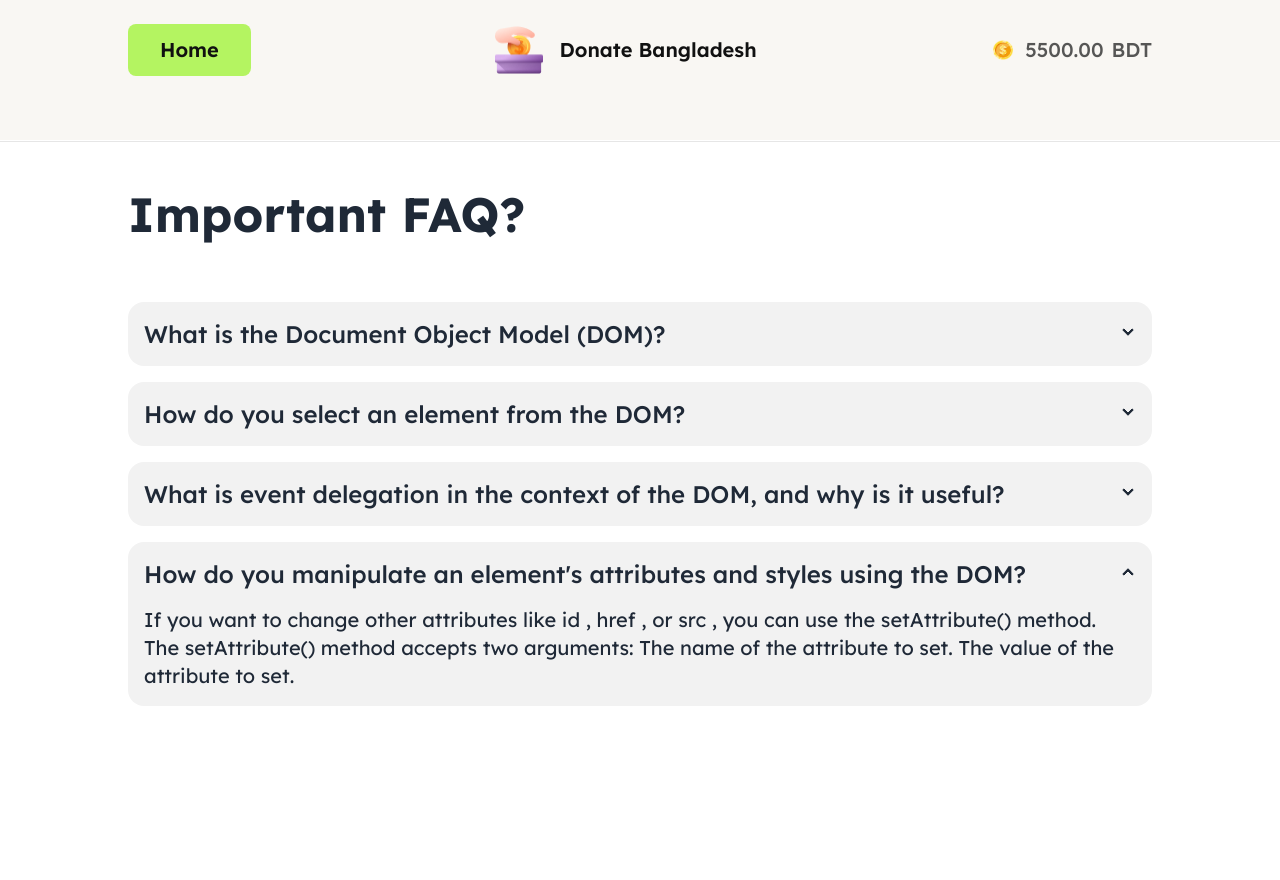
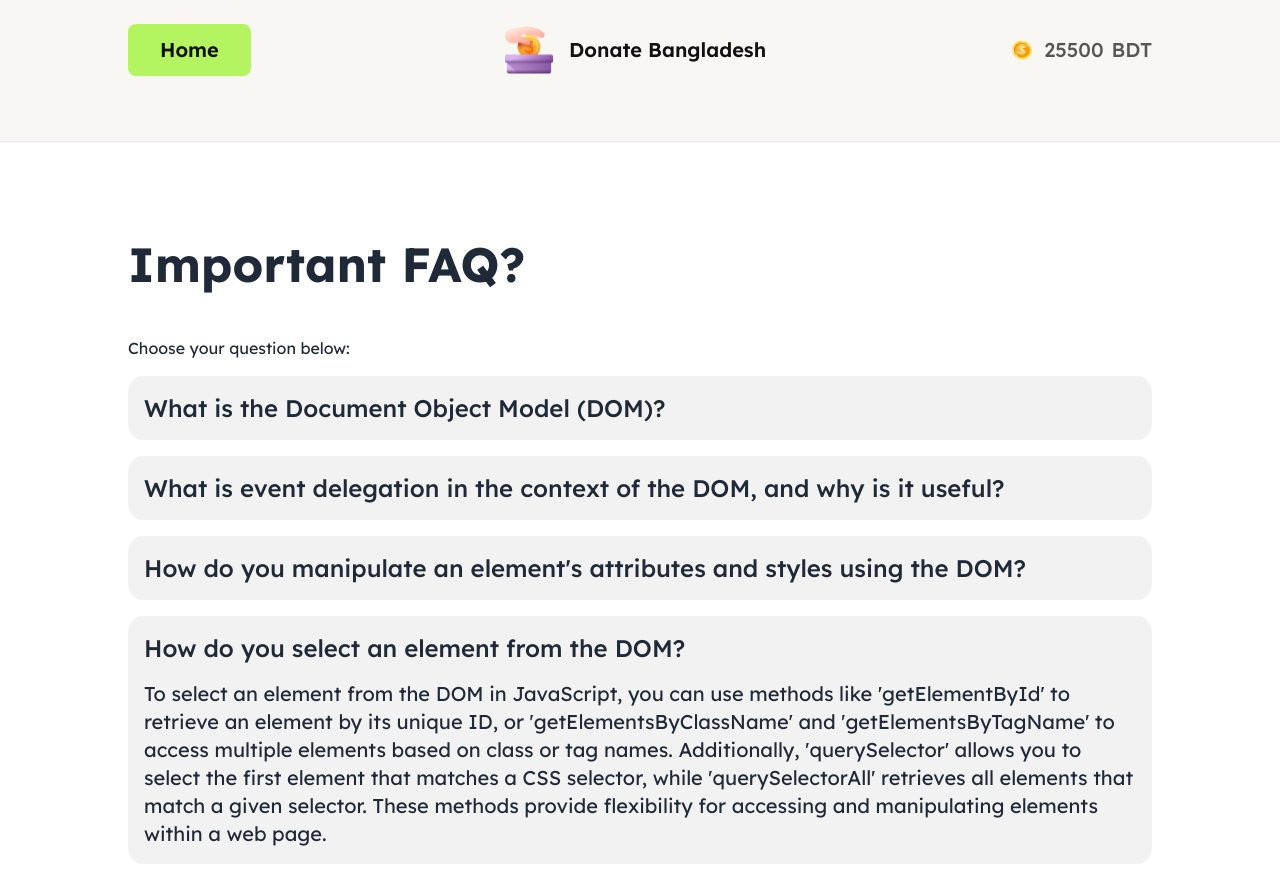
Before and after one commit to sumonbiswas290/assignment-5, a plain HTML site: page blog.html in a window 1280 px wide. Before the commit the page ends 800 px from the top, so only its background shows below. Drawn offline with nearby package versions, Linux system fonts and the light colour scheme.

Commit message:
Finally Done!

```diff
--- a/blog.html
+++ b/blog.html
@@ -12,7 +12,7 @@
 </head>
 
 <body class="lexend">
-  <header class="sticky top-0 pb-[1px] border-b border-solid borderlight">
+  <header class="fixed top-0 left-0 right-0 pb-[1px] border-b border-solid borderlight">
     <div class="logo pl-4 pt-4 md:hidden flex items-center bg-offwhite-blr">
       <img class="h-12 w-12" src="./assets/logo.png" alt="Logo Image">
       <span class="fontdark text-xl font-semibold pl-4">Donate Bangladesh</span>
@@ -26,58 +26,55 @@
       </div>
       <div id="balance" class="flex items-center">
         <img class="h-5 w-5 mr-3" src="./assets/coin.png" alt="">
-        <span class="font-medium text-xl fontlight">5500.00</span>
+        <span class="font-medium text-xl fontlight">25500</span>
         <span class="font-medium text-xl fontlight ml-2">BDT</span>
       </div>
     </section>
   </header>
-  <main class="px-8 md:px-32">
-    <h1 class="text-5xl font-bold py-12">Important FAQ?</h1>
-    <div class="collapse collapse-arrow bg-base-200 my-4">
+  <main class="px-8 md:px-32 mt-48">
+    <h1 class="text-2xl md:text-5xl font-bold py-4 md:py-12">Important FAQ?</h1>
+    <h3>Choose your question below: </h3>
+    <div class="collapse bg-base-200 my-4 static">
       <input type="radio" name="my-accordion-2" checked="checked" />
-      <div class="collapse-title text-2xl font-medium">
+      <div class="collapse-title text-lg md:text-2xl font-medium static">
         What is the Document Object Model (DOM)?</div>
       <div class="collapse-content">
-        <p class="text-xl">The Document Object Model (DOM) is a programming interface for web documents. It represents
+        <p class="text-base md:text-xl">The Document Object Model (DOM) is a programming interface for web documents. It represents
           the page so that programs can change the document structure, style, and content. The DOM represents the
           document as nodes and objects; that way, programming languages can interact with the page.</p>
       </div>
     </div>
-    <div class="collapse collapse-arrow bg-base-200 my-4">
+    <div class="collapse bg-base-200 my-4 static">
       <input type="radio" name="my-accordion-2" checked="checked" />
-      <div class="collapse-title text-2xl font-medium">
-        How do you select an element from the DOM?</div>
-      <div class="collapse-content">
-        <p class="text-xl">JavaScript provides several methods to select DOM elements. Here are some of them: <br>
-          <li>Using getElementById:- let element = document.getElementById("myId");</li>
-          <li>Using getElementsByClassName:- let elements = document.getElementsByClassName("myClass");</li>
-          <li>Using getElementsByTagName:- let elements = document.getElementsByTagName("p");</li>
-          <li>Using querySelector:- let element = document.querySelector(".myClass");</li>
-          <li>Using querySelectorAll:- let elements = document.querySelectorAll(".myClass");</li>
-        </p>
-      </div>
-    </div>
-    <div class="collapse collapse-arrow bg-base-200 my-4">
-      <input type="radio" name="my-accordion-2" checked="checked" />
-      <div class="collapse-title text-2xl font-medium">
+      <div class="collapse-title text-lg md:text-2xl font-medium static">
         What is event delegation in the context of the DOM, and why is it useful?</div>
       <div class="collapse-content">
-        <p class="text-xl">Event delegation is based event-bubbling method. It is an event-handling pattern that allows
+        <p class="text-base md:text-xl">Event delegation is based event-bubbling method. It is an event-handling pattern that allows
           you to handle events at a higher level in the DOM tree other than the level where the event was first
           received.</p>
       </div>
     </div>
-    <div class="collapse collapse-arrow bg-base-200 my-4">
+    <div class="collapse bg-base-200 my-4 static">
       <input type="radio" name="my-accordion-2" checked="checked" />
-      <div class="collapse-title text-2xl font-medium">
+      <div class="collapse-title text-lg md:text-2xl font-medium static">
         How do you manipulate an element's attributes and styles using the DOM?</div>
       <div class="collapse-content">
-        <p class="text-xl">If you want to change other attributes like id , href , or src , you can use the
+        <p class="text-base md:text-xl">If you want to change other attributes like id , href , or src , you can use the
           setAttribute() method. The setAttribute() method accepts two arguments: The name of the attribute to set. The
           value of the attribute to set.</p>
       </div>
     </div>
+    <div class="collapse bg-base-200 my-4 static">
+      <input type="radio" name="my-accordion-2" checked="checked" />
+      <div class="collapse-title text-lg md:text-2xl font-medium static">
+        How do you select an element from the DOM?</div>
+      <div class="collapse-content">
+        <p class="text-base md:text-xl">To select an element from the DOM in JavaScript, you can use methods like 'getElementById' to retrieve an element by its unique ID, or 'getElementsByClassName' and 'getElementsByTagName' to access multiple elements based on class or tag names. Additionally, 'querySelector' allows you to select the first element that matches a CSS selector, while 'querySelectorAll' retrieves all elements that match a given selector. These methods provide flexibility for accessing and manipulating elements within a web page.</p>
+      </div>
+    </div>
   </main>
+
+  <script src="./utility.js"></script>
 </body>
 
 </html>
```
Also changed, not shown: index.html (+2 -2 lines).
